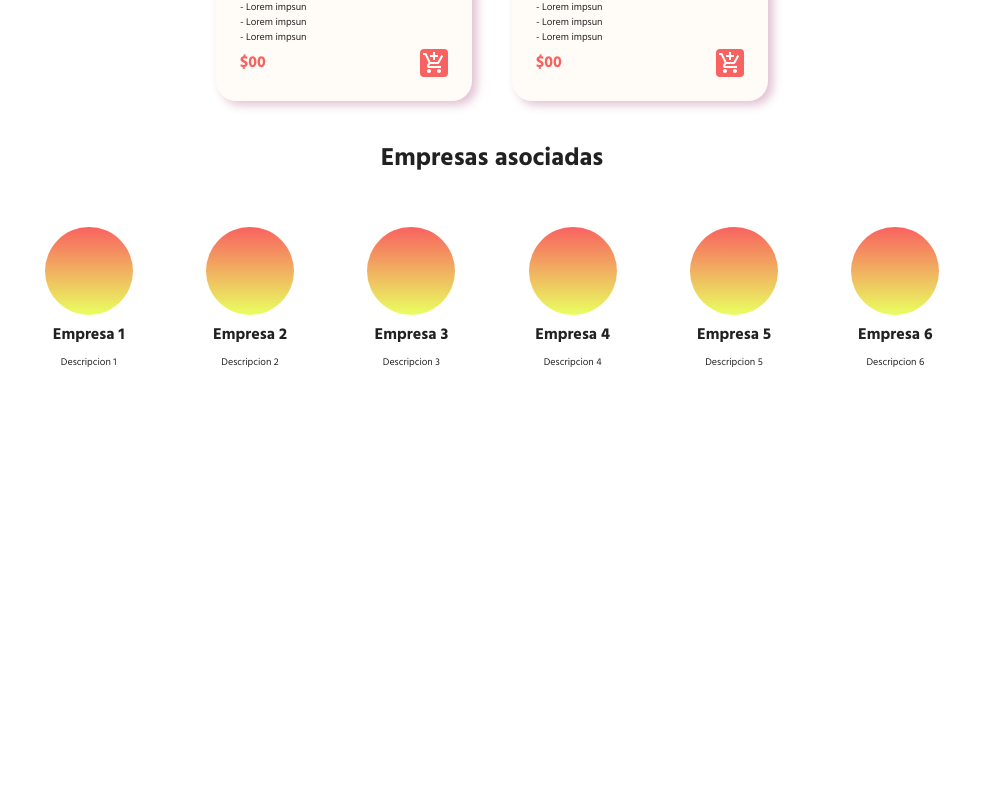
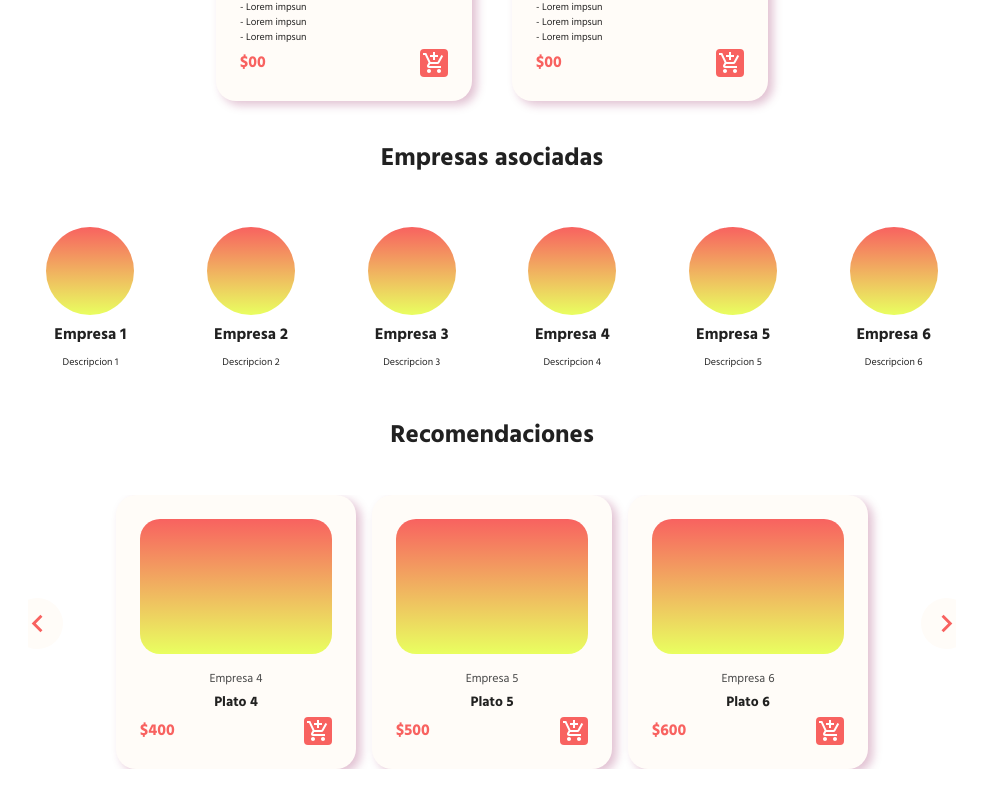
Before and after one commit to gabrielrevelo/challenge-materialui, a React (Vite) app: page / in a window 1280 px wide. Shown: the part 1486-2287 px from the top of the page, without its empty margins (292-1275 px from the left). Before the commit the page ends 1896 px from the top, so only its background shows below. Built offline with nearby package versions, Linux system fonts and the light colour scheme.

Commit message:
feat: recomendations section

```diff
--- a/package.json
+++ b/package.json
@@ -14,7 +14,8 @@
     "@mui/icons-material": "latest",
     "@mui/material": "latest",
     "react": "latest",
-    "react-dom": "latest"
+    "react-dom": "latest",
+    "react-material-ui-carousel": "^3.4.2"
   },
   "devDependencies": {
     "@types/react": "latest",
--- a/src/App.tsx
+++ b/src/App.tsx
@@ -4,8 +4,10 @@ import Plates from "./components/plates/Plates";
 import SearchBar from "./components/SearchBar";
 import Menus from "./components/menus/Menus";
 import Companies from "./components/companies/Companies";
+import Recomendations from "./components/recomendations/Recomendations";
 
 export default function App() {
+
   return (
     <>
       <Box display={"flex"}>
@@ -15,6 +17,7 @@ export default function App() {
           <Plates />
           <Menus />
           <Companies />
+          <Recomendations />
         </Box>
       </Box>
     </>
--- a/src/components/companies/Companies.tsx
+++ b/src/components/companies/Companies.tsx
@@ -1,4 +1,4 @@
-import { Typography, Box, Grid } from "@mui/material";
+import { Typography, Grid } from "@mui/material";
 import CompanyCard from "./CompanyItem";
 
 const companies: Array<any> = [];
@@ -17,9 +17,9 @@ export default function Companies() {
       <Typography my={5} align="center" fontSize={25} fontWeight={700}>
         Empresas asociadas
       </Typography>
-      <Grid container spacing={5} justifyContent={"center"}>
+      <Grid container spacing={4.5} justifyContent={"center"}>
         {companies.map(({ name, description} : any) => (
-          <Grid item lg={2} display={"flex"} justifyContent={"center"}>
+          <Grid item lg={2} display={"flex"} justifyContent={"center"} key={name}>
             <CompanyCard name={name} description={description} />
           </Grid>
         ))}
--- a/src/components/plates/PlateCard.tsx
+++ b/src/components/plates/PlateCard.tsx
@@ -45,6 +45,7 @@ export default function PlateCard({ companyName, plateName, platePrice }: any) {
         <Box
           sx={{
             fontSize: "14px",
+            fontWeight: 700,
           }}
         >
           {plateName}
--- /dev/null
+++ b/src/components/recomendations/CardsCarousel.tsx
@@ -0,0 +1,76 @@
+import { useEffect, useState } from "react";
+import Carousel from "react-material-ui-carousel";
+import Box from "@mui/material/Box";
+import PlateCard from "../plates/PlateCard";
+import NavigateNextIcon from "@mui/icons-material/NavigateNext";
+import NavigateBeforeIcon from "@mui/icons-material/NavigateBefore";
+import plates from "../plates/PlatesData";
+
+export default function CardsCarrousel() {
+  const [nElements, setNElements] = useState(4);
+  const [carouselGroups, setCarouselGroups] = useState<any[][]>([]);
+
+  const handleResize = () => {
+    if (window.innerWidth > 1400) {
+      setNElements(4);
+    } else if (window.innerWidth > 900) {
+      setNElements(3);
+    } else if (window.innerWidth > 600) {
+      setNElements(2);
+    } else {
+      setNElements(1);
+    }
+  };
+
+  useEffect(() => {
+    handleResize();
+    window.addEventListener("resize", handleResize);
+    return () => {
+      window.removeEventListener("resize", handleResize);
+    };
+  }, []);
+
+  useEffect(() => {
+    const newCarouselGroups = [];
+    for (let i = 0; i < Math.ceil(plates.length / nElements); i++) {
+      const start = i * nElements;
+      const end = (i + 1) * nElements;
+      newCarouselGroups.push(plates.slice(start, end));
+    }
+    setCarouselGroups(newCarouselGroups);
+  }, [plates, nElements]);
+
+  return (
+    <Carousel
+      NextIcon={<NavigateNextIcon fontSize="large" />}
+      PrevIcon={<NavigateBeforeIcon fontSize="large" />}
+      navButtonsProps={{
+        style: {
+          backgroundColor: "#FFFCF8",
+          color: "#F86260",
+          margin: "-16px",
+        },
+      }}
+      navButtonsWrapperProps={{
+        style: {
+          bottom: "0px",
+        },
+      }}
+      indicators={false}
+      navButtonsAlwaysVisible
+    >
+      {carouselGroups.map((carouselGroup, i) => (
+        <Box display={"flex"} justifyContent={"center"} gap={2} key={i}>
+          {carouselGroup.map((plate: any, index: any) => (
+            <PlateCard
+              companyName={plate.companyName}
+              plateName={plate.plateName}
+              platePrice={plate.platePrice}
+              key={plate.id}
+            />
+          ))}
+        </Box>
+      ))}
+    </Carousel>
+  );
+}
--- /dev/null
+++ b/src/components/recomendations/Recomendations.tsx
@@ -0,0 +1,13 @@
+import { Typography } from "@mui/material";
+import CardsCarrousel from "./CardsCarousel";
+
+export default function Recomendations() {
+  return (
+    <>
+      <Typography my={5} align="center" fontSize={25} fontWeight={700}>
+        Recomendaciones
+      </Typography>
+      <CardsCarrousel />
+    </>
+  );
+}
```
Also changed, not shown: 2 other files (tests, documents, lock files or other folders).
